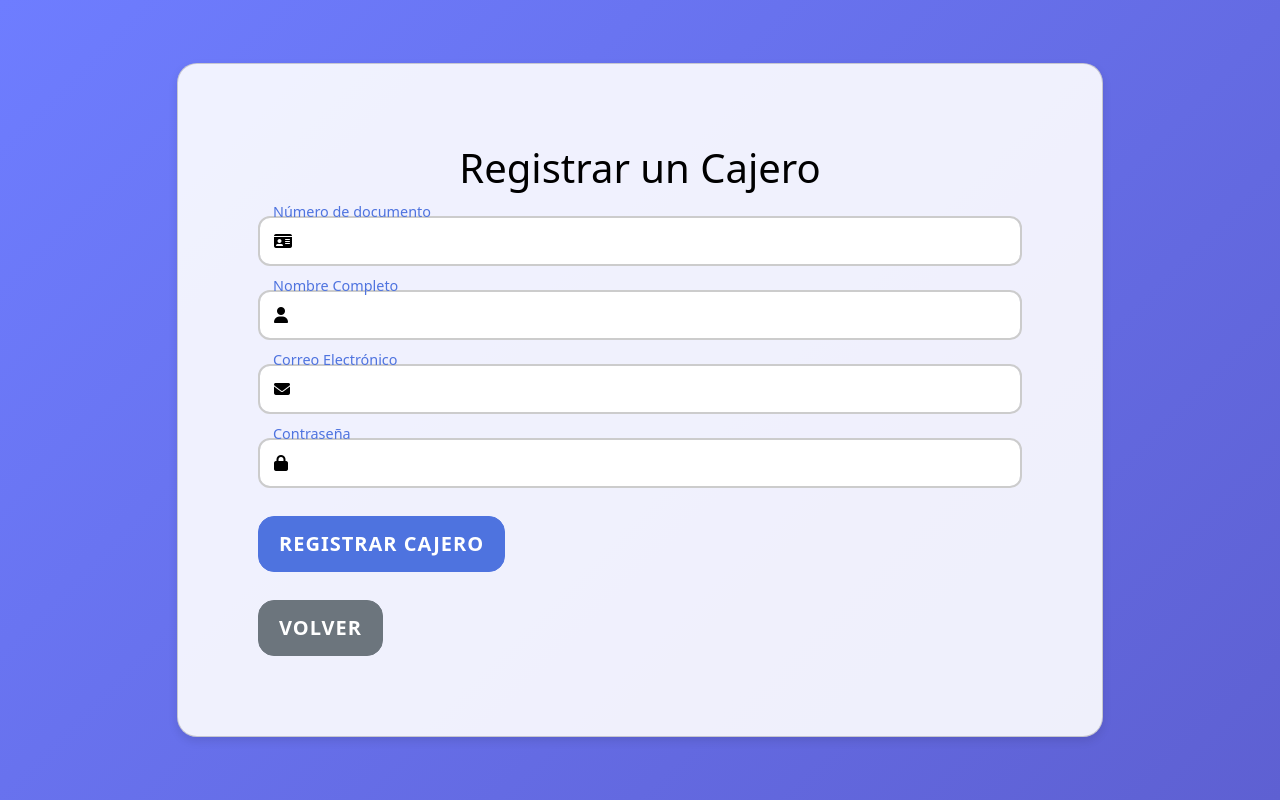
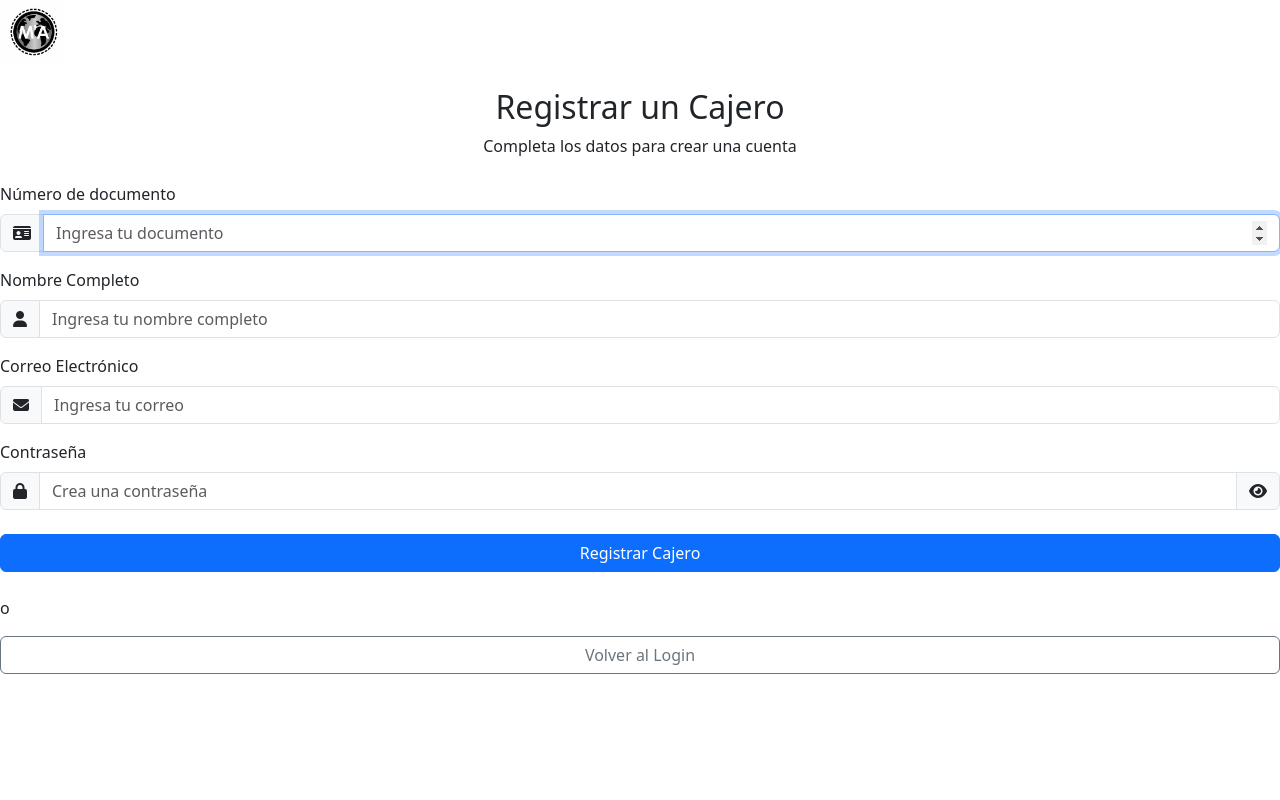
Before and after one commit to Englis666/ArtusFacturacion, a PHP site: page /App/Vista/registro in a window 1280 px wide. Run offline with PHP 8.4, Linux system fonts and the light colour scheme.

Commit message:
Refactor: Improve registration page layout and styling for better user experience

```diff
--- a/App/Vista/registro.php
+++ b/App/Vista/registro.php
@@ -1,166 +1,77 @@
 <!DOCTYPE html>
-<html lang="en">
+<html lang="es">
 <head>
     <meta charset="UTF-8">
     <meta name="viewport" content="width=device-width, initial-scale=1.0">
-    <title>Registro de Cajero</title>
-    <link href="https://cdn.jsdelivr.net/npm/bootstrap@5.3.3/dist/css/bootstrap.min.css" rel="stylesheet" integrity="sha384-QWTKZyjpPEjISv5WaRU9OFeRpok6YctnYmDr5pNlyT2bRjXh0JMhjY6hW+ALEwIH" crossorigin="anonymous">
+    <title>Registro de Cajeros | Artus Facturación</title>
+    <link href="https://cdn.jsdelivr.net/npm/bootstrap@5.3.3/dist/css/bootstrap.min.css" rel="stylesheet">
     <link rel="stylesheet" href="https://cdnjs.cloudflare.com/ajax/libs/font-awesome/6.5.1/css/all.min.css">
-    <style>
-        body {
-            background: linear-gradient(135deg, #6e7dff, #5e60d2);
-            color: #fff;
-        }
-        .card {
-            border-radius: 1.25rem;
-            background: rgba(255, 255, 255, 0.9);
-            box-shadow: 0 4px 10px rgba(0, 0, 0, 0.1);
-            padding: 2rem;
-        }
-        .form-label {
-            font-size: 1.1rem;
-            color: #333;
-            position: absolute;
-            top: 10px;
-            left: 15px;
-            transition: all 0.3s ease;
-        }
-        .form-control:focus + .form-label,
-        .form-control:not(:placeholder-shown) + .form-label {
-            top: -15px;
-            left: 15px;
-            font-size: 0.9rem;
-            color: #4e73df;
-        }
-        .form-control {
-            border-radius: 0.75rem;
-            padding-left: 2.5rem;
-            position: relative;
-            border: 2px solid #ccc;
-            transition: all 0.3s ease;
-        }
-        .form-control:focus {
-            border-color: #4e73df;
-            box-shadow: 0 0 8px rgba(72, 101, 241, 0.3);
-        }
-        .btn-primary {
-            background-color: #4e73df;
-            border-color: #4e73df;
-            font-weight: bold;
-            padding: 12px 20px;
-            border-radius: 1rem;
-            text-transform: uppercase;
-            letter-spacing: 1px;
-            transition: background-color 0.3s ease, transform 0.3s ease;
-        }
-        .btn-primary:hover {
-            background-color: #2e59d9;
-            border-color: #2e59d9;
-            transform: translateY(-3px);
-        }
-        .btn-secondary {
-            background-color: #6c757d;
-            border-color: #6c757d;
-            font-weight: bold;
-            padding: 12px 20px;
-            border-radius: 1rem;
-            text-transform: uppercase;
-            letter-spacing: 1px;
-            transition: background-color 0.3s ease, transform 0.3s ease;
-        }
-        .btn-secondary:hover {
-            background-color: #5a6268;
-            border-color: #5a6268;
-            transform: translateY(-3px);
-        }
-        .input-group-text {
-            background-color: #f4f4f4;
-            border-color: #ddd;
-            border-radius: 0.75rem;
-        }
-        .form-outline {
-            margin-bottom: 1.5rem;
-            position: relative;
-        }
-        .input-group-prepend {
-            position: absolute;
-            top: 10px;
-            left: 15px;
-        }
-        .form-control::placeholder {
-            color: transparent;
-        }
-        .input-group-text {
-            position: absolute;
-            top: 15px;
-            left: 15px;
-        }
-        .text-center h1 {
-            font-size: 2.5rem;
-            color: #333;
-            font-weight: bold;
-        }
-        .small.text-muted {
-            color: #777;
-        }
-        .pt-1 {
-            padding-top: 1.5rem;
-        }
-        .position-relative {
-            position: relative;
-        }
-    </style>
+    <link rel="stylesheet" href="css/login.css">
 </head>
 <body>
-
-    <section class="vh-100">
-        <div class="container py-5 h-100">
-            <div class="row d-flex justify-content-center align-items-center h-100">
-                <div class="col col-xl-10">
-                    <div class="card">
-                        <div class="card-body p-4 p-lg-5 text-black">
-                            <h1 class="text-center mb-4">Registrar un Cajero</h1>
-
-                            <form class="user" action="/registrar" method="POST">
-                                <div class="form-outline mb-4 position-relative">
-                                    <input type="number" name="num_doc" class="form-control form-control-lg" required />
-                                    <label class="form-label">Número de documento</label>
-                                    <i class="fa fa-id-card position-absolute top-50 start-0 translate-middle-y ps-3"></i>
-                                </div>
-
-                                <div class="form-outline mb-4 position-relative">
-                                    <input type="text" name="nombreCompleto" class="form-control form-control-lg" required />
-                                    <label class="form-label">Nombre Completo</label>
-                                    <i class="fa fa-user position-absolute top-50 start-0 translate-middle-y ps-3"></i>
-                                </div>
-
-                                <div class="form-outline mb-4 position-relative">
-                                    <input type="email" name="email" class="form-control form-control-lg" required />
-                                    <label class="form-label">Correo Electrónico</label>
-                                    <i class="fa fa-envelope position-absolute top-50 start-0 translate-middle-y ps-3"></i>
-                                </div>
-
-                                <div class="form-outline mb-4 position-relative">
-                                    <input type="password" name="password" class="form-control form-control-lg" required />
-                                    <label class="form-label">Contraseña</label>
-                                    <i class="fa fa-lock position-absolute top-50 start-0 translate-middle-y ps-3"></i>
-                                </div>
-
-                                <div class="pt-1 mb-4">
-                                    <button type="submit" class="btn btn-primary btn-lg btn-block">Registrar Cajero</button>
-                                </div>
-                            </form>
-                            <div class="pt-1">
-                                <a href="login" class="btn btn-secondary btn-lg btn-block">Volver</a>
-                            </div>
+    <div class="register-bg">
+        <div class="login-container register-container">
+            <div class="register-card">
+                <div class="login-logo mb-4">
+                    <img src="/Public/img/logo2.png" alt="Logo" height="64">
+                </div>
+                <h2 class="register-title text-center mb-2">Registrar un Cajero</h2>
+                <p class="login-desc mb-4 text-center">Completa los datos para crear una cuenta</p>
+                <form class="user w-100" action="/registrar" method="POST" autocomplete="off">
+                    <div class="form-group mb-3">
+                        <label class="form-label" for="num_doc">Número de documento</label>
+                        <div class="input-group">
+                            <span class="input-group-text"><i class="fa fa-id-card"></i></span>
+                            <input type="number" id="num_doc" name="num_doc" class="form-control" placeholder="Ingresa tu documento" required autofocus>
                         </div>
                     </div>
-                </div>
+                    <div class="form-group mb-3">
+                        <label class="form-label" for="nombreCompleto">Nombre Completo</label>
+                        <div class="input-group">
+                            <span class="input-group-text"><i class="fa fa-user"></i></span>
+                            <input type="text" id="nombreCompleto" name="nombreCompleto" class="form-control" placeholder="Ingresa tu nombre completo" required>
+                        </div>
+                    </div>
+                    <div class="form-group mb-3">
+                        <label class="form-label" for="email">Correo Electrónico</label>
+                        <div class="input-group">
+                            <span class="input-group-text"><i class="fa fa-envelope"></i></span>
+                            <input type="email" id="email" name="email" class="form-control" placeholder="Ingresa tu correo" required>
+                        </div>
+                    </div>
+                    <div class="form-group mb-4">
+                        <label class="form-label" for="password">Contraseña</label>
+                        <div class="input-group">
+                            <span class="input-group-text"><i class="fa fa-lock"></i></span>
+                            <input type="password" id="password" name="password" class="form-control" placeholder="Crea una contraseña" required>
+                            <span class="input-group-text password-toggle" style="cursor:pointer;">
+                                <i class="fa fa-eye" id="togglePassword"></i>
+                            </span>
+                        </div>
+                    </div>
+                    <button type="submit" class="btn btn-primary w-100 mb-2">Registrar Cajero</button>
+                </form>
+                <div class="divider my-3"><span>o</span></div>
+                <a href="login" class="btn btn-outline-secondary w-100">Volver al Login</a>
             </div>
         </div>
-    </section>
-
-    <script src="https://cdn.jsdelivr.net/npm/bootstrap@5.3.3/dist/js/bootstrap.bundle.min.js" integrity="sha384-YvpcrYf0tY3lHB60NNkmXc5s9fDVZLESaAA55NDzOxhy9GkcIdslK1eN7N6jIeHz" crossorigin="anonymous"></script>
-
+    </div>
+    <script>
+        // Mostrar/ocultar contraseña
+        document.querySelector('.password-toggle').addEventListener('click', function() {
+            const pwd = document.getElementById('password');
+            const icon = document.getElementById('togglePassword');
+            if (pwd.type === "password") {
+                pwd.type = "text";
+                icon.classList.remove('fa-eye');
+                icon.classList.add('fa-eye-slash');
+            } else {
+                pwd.type = "password";
+                icon.classList.remove('fa-eye-slash');
+                icon.classList.add('fa-eye');
+            }
+        });
+    </script>
+    <script src="https://cdn.jsdelivr.net/npm/bootstrap@5.3.3/dist/js/bootstrap.bundle.min.js"></script>
 </body>
 </html>
```
